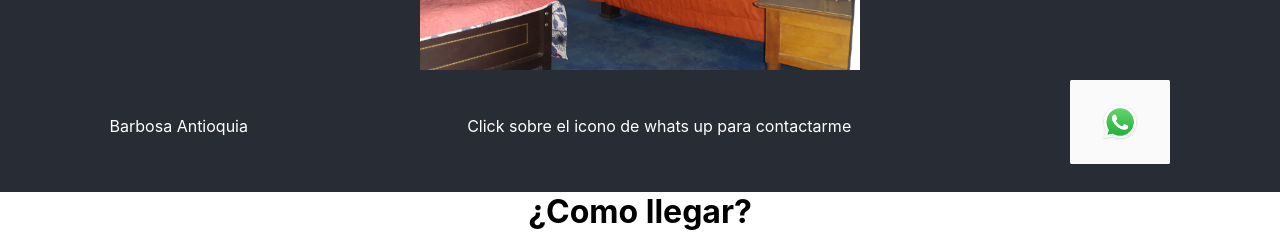
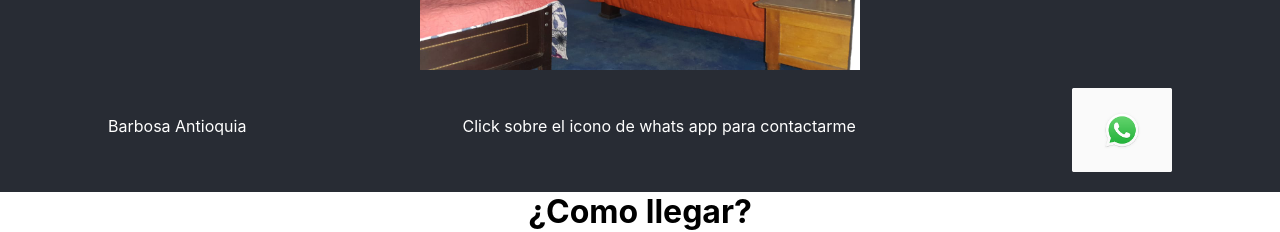
Before and after one commit to creator-krixus/Finca, a React (Create React App) app: page / in a window 1280 px wide. Shown: the part 5785-6017 px from the top of the page. Built offline with nearby package versions, Linux system fonts and the light colour scheme.

Commit message:
Centrado del icono whats app

```diff
--- a/src/components/footer/Footer.css
+++ b/src/components/footer/Footer.css
@@ -12,6 +12,6 @@ p{
 }
 a{
     color: aliceblue;
-    padding-top: 10px;
+    padding-top: 18px;
     text-decoration: none;
 }
--- a/src/components/footer/Footer.js
+++ b/src/components/footer/Footer.js
@@ -7,8 +7,8 @@ export default function Footer() {
     return (
         <div className="footer">
             <p>Barbosa Antioquia</p>
-            <p>Click sobre el icono de whats up para contactarme</p>
-            <a href="https://api.whatsapp.com/send?phone=+573114191234&text=¡Hola estoy interesado en alquilar la finca!"><img src={whast} width="100px" alt="whats up"/></a>
+            <p>Click sobre el icono de whats app para contactarme</p>
+            <a href="https://api.whatsapp.com/send?phone=+573114191234&text=¡Hola estoy interesado en alquilar la finca!"><img src={whast} width="100px" alt="whats app" className="whats__app"/></a>
         </div>
     )
 }
```
